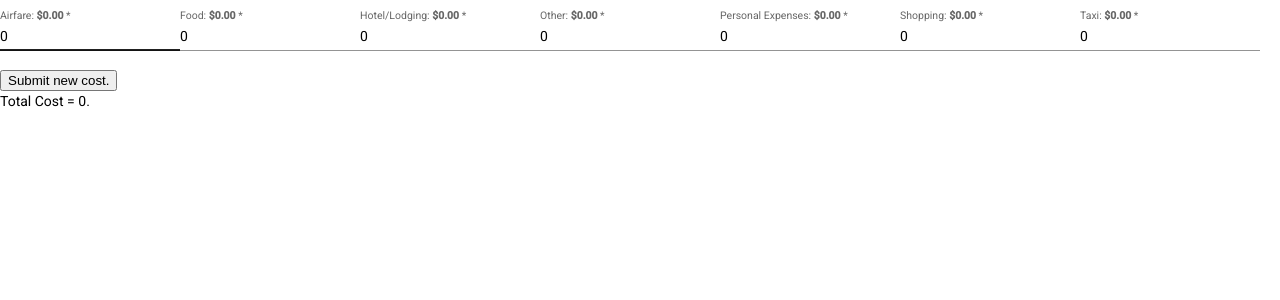
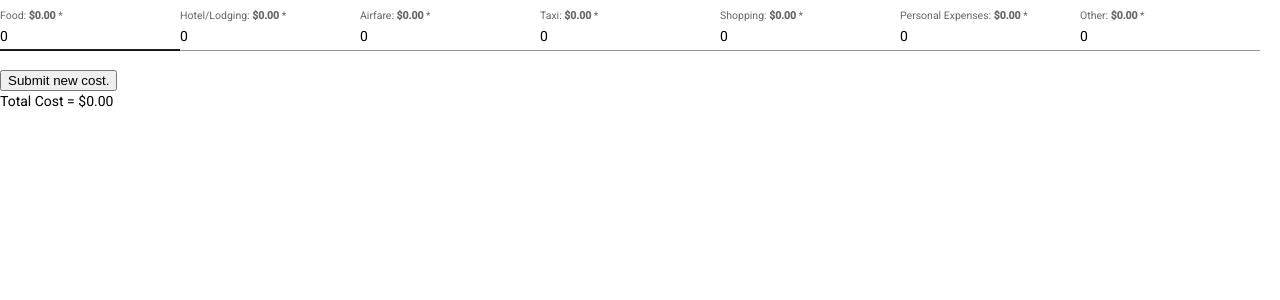
Before and after one commit to alwinnocom/vacation_planner, an Angular app: page /costs in a window 1280 px wide. Shown: the top 300 px of the page. Built offline with nearby package versions, Linux system fonts and the light colour scheme.

Commit message:
1st commit - 1/18 - Debounce code successful! Use (click) event to update the costIndex. However, if the user clicks on too many buttons too quickly, this code will not work.

```diff
--- a/src/app/costs/costs.component.html
+++ b/src/app/costs/costs.component.html
@@ -1,9 +1,7 @@
-<!-- ngFor keyvalue pipe = https://stackoverflow.com/questions/41396435/how-to-iterate-object-keys-using-ngfor/41396558 -->
-
 <form (ngSubmit)="onSubmit()" #costsForm="ngForm">
-  <mat-form-field *ngFor="let cost of costs | keyvalue;" appearance="standard">
-    <mat-label for="cost.key">{{ cost.key }}: <b>{{cost.value | currency: 'USD'}}</b></mat-label>
-      <input type="number" required matInput [(ngModel)]="cost.value" name="cost.key" id="cost.key">
+  <mat-form-field *ngFor="let cost of costs; let i = index" appearance="standard" >
+    <mat-label for="cost">{{ cost.name }}: <b>{{cost.value | currency: 'USD'}}</b></mat-label>
+      <input type="number" required matInput (click)="setCostIndex(i);" [ngModel]="cost.value" (ngModelChange)="costsModelChanged.next($event)" name="cost" id="cost">
   </mat-form-field>
   <button type="submit">Submit new cost.</button>
 </form>
@@ -11,5 +9,5 @@
 <span *ngIf="updated">Costs have been updated.</span>
 
 <div>
-  Total Cost = {{ totalCost }}.
+  Total Cost = {{ totalCost | currency: 'USD'}}
 </div>
--- a/src/app/costs/costs.component.ts
+++ b/src/app/costs/costs.component.ts
@@ -1,6 +1,8 @@
-import { Component, OnInit } from '@angular/core';
-import { Subject }  from 'rxjs';
+import { Component, Input, OnInit, OnDestroy } from '@angular/core';
+import { Subject, Subscription }  from 'rxjs';
 import { debounceTime } from 'rxjs/operators';
+
+import { CostsModel } from '../costs/costs.model';
 
 @Component({
   selector: 'app-costs',
@@ -8,32 +10,66 @@ import { debounceTime } from 'rxjs/operators';
   styleUrls: ['./costs.component.css']
 })
 
-export class CostsComponent implements OnInit {
+export class CostsComponent implements OnInit, OnDestroy {
+
+  public costIndex: number = -1;
+
+  public food: CostsModel = { name: "Food", value: 0 };
+  public hotel: CostsModel = { name: "Hotel/Lodging", value: 0 };
+  public airfare: CostsModel = { name: "Airfare", value: 0 };
+  public transportation: CostsModel = { name: "Taxi", value: 0 };
+  public shopping: CostsModel = { name: "Shopping", value: 0 };
+  public personalExpenses: CostsModel = { name: "Personal Expenses", value: 0 };
+  public other: CostsModel = { name: "Other", value: 0 };
+
+  public costs: CostsModel[] = [ this.food, this.hotel, this.airfare, this.transportation, this.shopping, this.personalExpenses, this.other ];
+  public timeoutCounter: number = 0;
+
+  public totalCost: number = 0;
+  public updated = false;
+
+  // RxJS Debounce code - https://stackoverflow.com/questions/32051273/angular-and-debounce/36849347#36849347
+  // Without debouncing, ngModel updates immediately when the user types a number, which prevents the user from typing more than 1 number in the input field.
+  public costsModelChanged: Subject<number> = new Subject<number>();
+  public costsModelChangeSubscription: Subscription
 
   constructor() {  }
 
-  // Back to my code.
   ngOnInit(): void {
+    this.costsModelChangeSubscription = this.costsModelChanged
+      .pipe(
+        debounceTime(1000),
+      )
+      .subscribe(updatedCost => {
 
+        while (this.costIndex === -1 && this.timeoutCounter < 3) {
+          setTimeout(() => {console.log("Wait for update.")}, 500);
+
+          this.timeoutCounter++;
+        }
+
+        this.costs[this.costIndex].value = updatedCost;
+        console.log(updatedCost);
+
+        this.costIndex = -1;
+      });
   }
 
-  costs: { [key: string]: number; } = { 'Food': 0, 'Hotel/Lodging': 0, 'Airfare': 0, 'Taxi': 0, 'Shopping': 0, 'Personal Expenses': 0, 'Other': 0 };
+  ngOnDestroy() {
+    this.costsModelChangeSubscription.unsubscribe();
+  }
 
-  totalCost: number = 0;
-  updated = false;
+  // Save index position of array in Typescript = https://stackoverflow.com/questions/49123807/angular-get-current-index-in-ngfor
+  setCostIndex(newIndex: number) {
+    this.costIndex = newIndex;
+  }
 
-  // https://stackoverflow.com/questions/16449295/how-to-sum-the-values-of-a-javascript-object
-
-  // setTotalCost() doesn't work because you need the following code: [(ngModel)] = "costs[cost.key]". This updates the costs object's value based on the key.
-  // The ngModel code above does not work because the code immediately updates the costs object. Debounce operator from RxJS is required, but it was not implemented successfully.
-  // If asked why this does not work, simply explain the reality of Angular RxJS debouncing and the fact that ng-model-options is only an AngularJS feature.
-  // https://stackoverflow.com/questions/32051273/angular-and-debounce/36849347#36849347
-
+  // Back to my code.
   setTotalCost() {
     this.totalCost = 0;
 
-    for (const cost in this.costs) {
-      this.totalCost += this.costs[cost];
+    for (let i = 0; i < this.costs.length; i++) {
+      this.totalCost += this.costs[i].value;
     }
   }
 
--- /dev/null
+++ b/src/app/costs/costs.model.ts
@@ -0,0 +1,4 @@
+export interface CostsModel {
+  name: string;
+  value: number;
+}
--- a/src/app/costs/template-driven.costs.component.ts
+++ b/src/app/costs/template-driven.costs.component.ts
@@ -36,7 +36,12 @@
 //   updated = false;
 
 
+// https://stackoverflow.com/questions/16449295/how-to-sum-the-values-of-a-javascript-object
 
+  // setTotalCost() doesn't work because you need the following code: [(ngModel)] = "costs[cost.key]". This updates the costs object's value based on the key.
+  // The ngModel code above does not work because the code immediately updates the costs object. Debounce operator from RxJS is required, but it was not implemented successfully.
+  // If asked why this does not work, simply explain the reality of Angular RxJS debouncing and the fact that ng-model-options is only an AngularJS feature.
+  // https://stackoverflow.com/questions/32051273/angular-and-debounce/36849347#36849347
 
 
 
```
Also changed, not shown: src/app/costs/template-driven.costs.component.html (added, +15 -0 lines).
